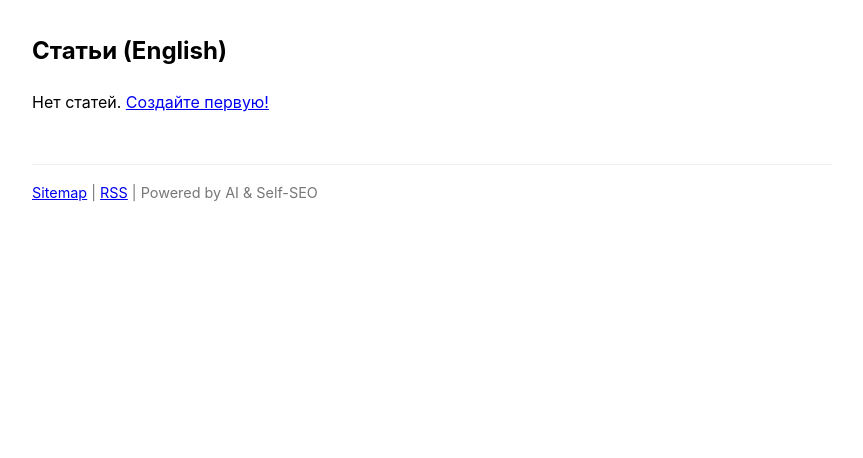
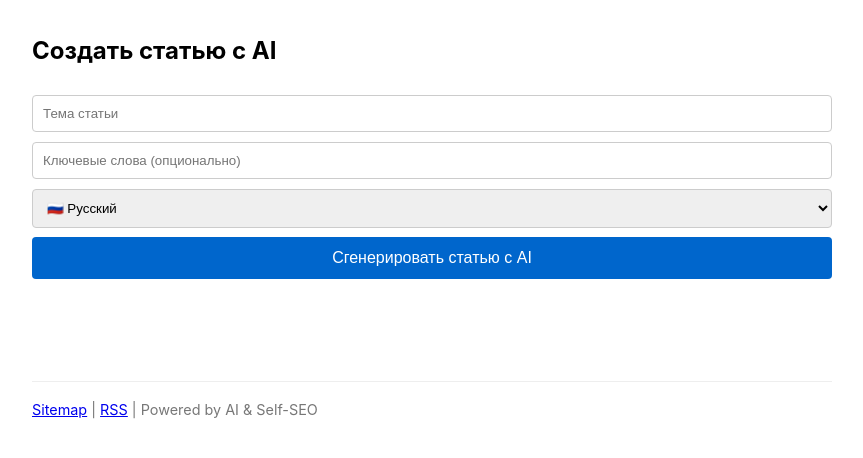
Before and after one commit to GreenMan2022/selfrank, a Flask app: template templates/index.html in a window 1280 px wide. Shown: the part 157-615 px from the top of the page, without its empty margins (208-1071 px from the left). Run offline with Flask 3, Linux system fonts and the light colour scheme; the template is opened without the code that fills it, so the values that code supplies are empty; some libraries are stand-ins or nearby versions.

Commit message:
Update index.html

```diff
--- a/templates/index.html
+++ b/templates/index.html
@@ -1,13 +1,63 @@
 {% extends "base.html" %}
 {% block content %}
-<h2>Статьи ({{ 'Русский' if lang == 'ru' else 'English' }})</h2>
-{% if articles %}
-<ul>
-{% for a in articles %}
-    <li><a href="{{ url_for('article', lang=lang, slug=a[2] if config.USE_POSTGRES else a.slug) }}">{{ a[1] if config.USE_POSTGRES else a.title }}</a></li>
-{% endfor %}
-</ul>
-{% else %}
-<p>Нет статей. <a href="{{ url_for('admin') }}">Создайте первую!</a></p>
-{% endif %}
+<h2>Создать статью с AI</h2>
+<form id="articleForm">
+    <input name="title" placeholder="Тема статьи" required style="width:100%; padding:10px; margin:5px 0; border:1px solid #ccc; border-radius:4px;"><br>
+    <input name="keywords" placeholder="Ключевые слова (опционально)" style="width:100%; padding:10px; margin:5px 0; border:1px solid #ccc; border-radius:4px;"><br>
+    <select name="lang" style="width:100%; padding:10px; margin:5px 0; border:1px solid #ccc; border-radius:4px;">
+        <option value="ru">🇷🇺 Русский</option>
+        <option value="en">🇬🇧 English</option>
+    </select><br>
+    <button type="submit" style="width:100%; padding:12px; background:#0066cc; color:white; border:none; border-radius:4px; cursor:pointer; font-size:16px;">
+        Сгенерировать статью с AI
+    </button>
+</form>
+<div id="result" style="margin-top:20px; min-height:30px;"></div>
+
+<script>
+document.getElementById('articleForm').addEventListener('submit', async (e) => {
+    e.preventDefault();
+    const form = e.target;
+    const submitBtn = form.querySelector('button');
+    const originalText = submitBtn.textContent;
+
+    // Показываем "Генерация..."
+    submitBtn.textContent = 'Генерация... (может занять 10-30 сек)';
+    submitBtn.disabled = true;
+
+    try {
+        const res = await fetch('/admin', {
+            method: 'POST',
+            body: new FormData(form)
+        });
+        const data = await res.json();
+        const resultDiv = document.getElementById('result');
+
+        if (data.status === 'success') {
+            resultDiv.innerHTML = `
+                <div style="padding:12px; background:#d4edda; color:#155724; border:1px solid #c3e6cb; border-radius:4px;">
+                    ✅ Статья успешно создана!<br>
+                    <a href="${data.url}" style="color:#0066cc; text-decoration:underline;">Открыть статью</a>
+                </div>
+            `;
+            form.reset(); // Очистить форму
+        } else {
+            resultDiv.innerHTML = `
+                <div style="padding:12px; background:#f8d7da; color:#721c24; border:1px solid #f5c6cb; border-radius:4px;">
+                    ❌ Ошибка: ${data.message || 'Не удалось создать статью'}
+                </div>
+            `;
+        }
+    } catch (err) {
+        document.getElementById('result').innerHTML = `
+            <div style="padding:12px; background:#f8d7da; color:#721c24; border:1px solid #f5c6cb; border-radius:4px;">
+                ❌ Ошибка подключения к серверу
+            </div>
+        `;
+    } finally {
+        submitBtn.textContent = originalText;
+        submitBtn.disabled = false;
+    }
+});
+</script>
 {% endblock %}
```
